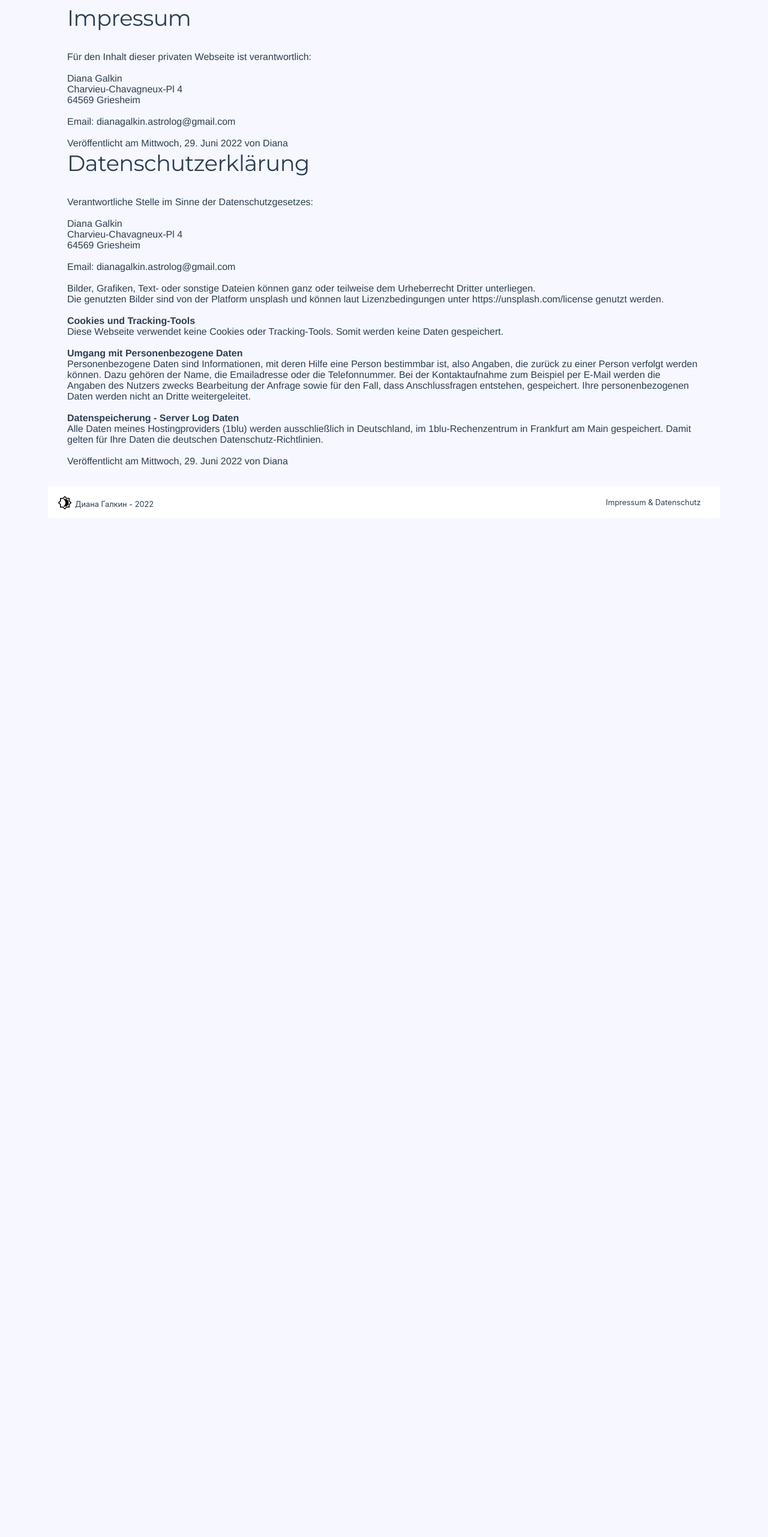
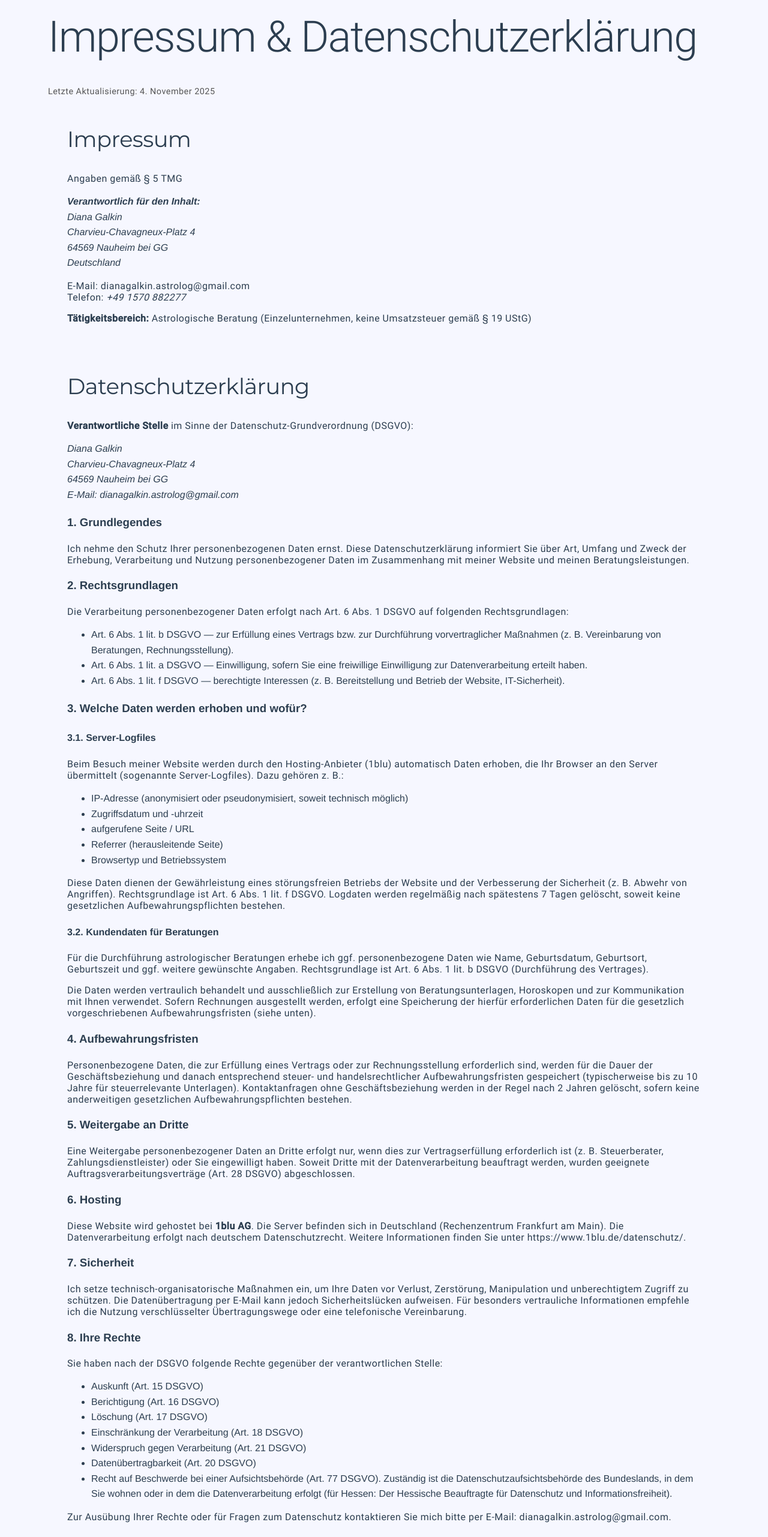
Before and after one commit to mamazur/diana-vue, a Vue app: page /imprint in a window 1280 px wide. Shown: the part 140-2702 px from the top of the page at 60% size. Before the commit the page ends 1004 px from the top, so only its background shows below. Built offline with nearby package versions, Linux system fonts and the light colour scheme.

Commit message:
Refactor impressum

```diff
--- a/src/assets/base.css
+++ b/src/assets/base.css
@@ -22,13 +22,15 @@ html {
 body {
   font-family: 'Montserrat', sans-serif;
   font-style: normal;
-  margin: auto;
-  max-width: 1120px;
   background: var(--background);
   color: var(--text);
   height: 100%;
 }
 
+main {
+    max-width: 1120px;
+      margin: auto;
+}
 h1 {
   font-family: 'Roboto';
   font-style: normal;
@@ -111,8 +113,7 @@ a {
   text-decoration: none;
   color: var(--surface-color);
 }
-
-@media (max-width: 576px) {
+@media (max-width: 768px) {
   body {
     max-width: 100%;
   }
--- a/src/components/shared/HeaderBar.vue
+++ b/src/components/shared/HeaderBar.vue
@@ -67,7 +67,6 @@ const isOpen = ref(false);
   display: none;
 }
 
-/* Menu links */
 .menu-links {
   display: flex;
   gap: 1rem;
@@ -81,7 +80,6 @@ const isOpen = ref(false);
   color: #333;
 }
 
-/* --- Mobile --- */
 @media (max-width: 768px) {
   .menu {
     flex-direction: column;
--- a/src/router/index.ts
+++ b/src/router/index.ts
@@ -1,7 +1,7 @@
 import { createRouter, createWebHistory } from 'vue-router'
 
 const router = createRouter({
-  history: createWebHistory(),
+  history: createWebHistory(import.meta.env.BASE_URL),
   routes: [
     {
       path: '/',
--- a/src/views/HomePage.vue
+++ b/src/views/HomePage.vue
@@ -45,6 +45,7 @@ const { tm } = useI18n();
 const paragraphs = tm("astrology.paragraphs") as string[];
 </script>
 <template>
+  <main>
     <div class="container">
       <div class="container__item header">
         <h1>
@@ -158,6 +159,7 @@ const paragraphs = tm("astrology.paragraphs") as string[];
         </div>
       </div>
     </div>
+  </main>
 </template>
 
 <style scoped>
@@ -196,7 +198,6 @@ const paragraphs = tm("astrology.paragraphs") as string[];
       height: 175px;
       width: 175px;
     }
-
   }
 
   .info--lila {
@@ -222,7 +223,7 @@ const paragraphs = tm("astrology.paragraphs") as string[];
   }
 }
 
-@media (max-width: 676px) {
+@media (max-width: 768px) {
   .container {
     .header {
       min-height: 220px;
--- a/src/views/ImprintPage.vue
+++ b/src/views/ImprintPage.vue
@@ -1,68 +1,229 @@
 <template>
   <main>
-    <div class="container">
-      <div class="container__impressum">
-        <h2>Impressum</h2>
-        <div>
-          <div>Für den Inhalt dieser privaten Webseite ist verantwortlich:</div>
-          <br />
-          <div>
-            Diana Galkin<br />
-            Charvieu-Chavagneux-Pl 4 <br />
-            64569 Griesheim <br />
-            <br />
-            Email: dianagalkin.astrolog@gmail.com <br />
-            <br />
-          </div>
+    <header>
+      <h1>Impressum &amp; Datenschutzerklärung</h1>
+      <p class="meta">Letzte Aktualisierung: 4. November 2025</p>
+    </header>
 
-          Veröffentlicht am Mittwoch, 29. Juni 2022 von Diana
-        </div>
-        <h2>Datenschutzerklärung</h2>
-        <div>
-          <div>Verantwortliche Stelle im Sinne der Datenschutzgesetzes:</div>
-          <br />
-          <div>
-            Diana Galkin<br />
-            Charvieu-Chavagneux-Pl 4<br />
-            64569 Griesheim <br />
-            <br />
-            Email: dianagalkin.astrolog@gmail.com <br />
-            <br />
-            Bilder, Grafiken, Text- oder sonstige Dateien können ganz oder
-            teilweise dem Urheberrecht Dritter unterliegen. <br />
-            Die genutzten Bilder sind von der Platform unsplash und können laut
-            Lizenzbedingungen unter https://unsplash.com/license genutzt werden.
-          </div>
-          <br />
-          <div><b>Cookies und Tracking-Tools</b></div>
-          Diese Webseite verwendet keine Cookies oder Tracking-Tools. Somit
-          werden keine Daten gespeichert.
-          <br />
-          <br />
-          <div><b>Umgang mit Personenbezogene Daten</b></div>
-          Personenbezogene Daten sind Informationen, mit deren Hilfe eine Person
-          bestimmbar ist, also Angaben, die zurück zu einer Person verfolgt
-          werden können. Dazu gehören der Name, die Emailadresse oder die
-          Telefonnummer. Bei der Kontaktaufnahme zum Beispiel per E-Mail werden
-          die Angaben des Nutzers zwecks Bearbeitung der Anfrage sowie für den
-          Fall, dass Anschlussfragen entstehen, gespeichert. Ihre
-          personenbezogenen Daten werden nicht an Dritte weitergeleitet.
-          <br />
-          <br />
-          <div><b>Datenspeicherung - Server Log Daten</b></div>
-          Alle Daten meines Hostingproviders (1blu) werden ausschließlich in
-          Deutschland, im 1blu-Rechenzentrum in Frankfurt am Main gespeichert.
-          Damit gelten für Ihre Daten die deutschen Datenschutz-Richtlinien.
-          <br /><br />
+    <section class="impressum">
+      <h2>Impressum</h2>
 
-          Veröffentlicht am Mittwoch, 29. Juni 2022 von Diana
-        </div>
-      </div>
-    </div>
+      <p>Angaben gemäß § 5 TMG</p>
+
+      <address>
+        <strong>Verantwortlich für den Inhalt:</strong><br />
+        Diana Galkin<br />
+        Charvieu-Chavagneux-Platz 4<br />
+        64569 Nauheim bei GG<br />
+        Deutschland
+      </address>
+
+      <p>
+        E-Mail:
+        <a href="mailto:dianagalkin.astrolog@gmail.com"
+          >dianagalkin.astrolog@gmail.com</a
+        ><br />
+        Telefon: <em>+49 1570 882277</em>
+      </p>
+
+      <p>
+        <strong>Tätigkeitsbereich:</strong> Astrologische Beratung
+        (Einzelunternehmen, keine Umsatzsteuer gemäß § 19 UStG)
+      </p>
+    </section>
+
+    <section class="datenschutz">
+      <h2>Datenschutzerklärung</h2>
+
+      <p>
+        <strong>Verantwortliche Stelle</strong> im Sinne der
+        Datenschutz-Grundverordnung (DSGVO):
+      </p>
+      <address>
+        Diana Galkin<br />
+        Charvieu-Chavagneux-Platz 4<br />
+        64569 Nauheim bei GG<br />
+        E-Mail:
+        <a href="mailto:dianagalkin.astrolog@gmail.com"
+          >dianagalkin.astrolog@gmail.com</a
+        >
+      </address>
+
+      <h3>1. Grundlegendes</h3>
+      <p>
+        Ich nehme den Schutz Ihrer personenbezogenen Daten ernst. Diese
+        Datenschutzerklärung informiert Sie über Art, Umfang und Zweck der
+        Erhebung, Verarbeitung und Nutzung personenbezogener Daten im
+        Zusammenhang mit meiner Website und meinen Beratungsleistungen.
+      </p>
+
+      <h3>2. Rechtsgrundlagen</h3>
+      <p>
+        Die Verarbeitung personenbezogener Daten erfolgt nach Art. 6 Abs. 1
+        DSGVO auf folgenden Rechtsgrundlagen:
+      </p>
+      <ul>
+        <li>
+          Art. 6 Abs. 1 lit. b DSGVO — zur Erfüllung eines Vertrags bzw. zur
+          Durchführung vorvertraglicher Maßnahmen (z. B. Vereinbarung von
+          Beratungen, Rechnungsstellung).
+        </li>
+        <li>
+          Art. 6 Abs. 1 lit. a DSGVO — Einwilligung, sofern Sie eine freiwillige
+          Einwilligung zur Datenverarbeitung erteilt haben.
+        </li>
+        <li>
+          Art. 6 Abs. 1 lit. f DSGVO — berechtigte Interessen (z. B.
+          Bereitstellung und Betrieb der Website, IT-Sicherheit).
+        </li>
+      </ul>
+
+      <h3>3. Welche Daten werden erhoben und wofür?</h3>
+
+      <h4>3.1. Server-Logfiles</h4>
+      <p>
+        Beim Besuch meiner Website werden durch den Hosting-Anbieter (1blu)
+        automatisch Daten erhoben, die Ihr Browser an den Server übermittelt
+        (sogenannte Server-Logfiles). Dazu gehören z. B.:
+      </p>
+      <ul>
+        <li>
+          IP-Adresse (anonymisiert oder pseudonymisiert, soweit technisch
+          möglich)
+        </li>
+        <li>Zugriffsdatum und -uhrzeit</li>
+        <li>aufgerufene Seite / URL</li>
+        <li>Referrer (herausleitende Seite)</li>
+        <li>Browsertyp und Betriebssystem</li>
+      </ul>
+      <p>
+        Diese Daten dienen der Gewährleistung eines störungsfreien Betriebs der
+        Website und der Verbesserung der Sicherheit (z. B. Abwehr von
+        Angriffen). Rechtsgrundlage ist Art. 6 Abs. 1 lit. f DSGVO. Logdaten
+        werden regelmäßig nach spätestens 7 Tagen gelöscht, soweit keine
+        gesetzlichen Aufbewahrungspflichten bestehen.
+      </p>
+
+      <h4>3.2. Kundendaten für Beratungen</h4>
+      <p>
+        Für die Durchführung astrologischer Beratungen erhebe ich ggf.
+        personenbezogene Daten wie Name, Geburtsdatum, Geburtsort, Geburtszeit
+        und ggf. weitere gewünschte Angaben. Rechtsgrundlage ist Art. 6 Abs. 1
+        lit. b DSGVO (Durchführung des Vertrages).
+      </p>
+      <p>
+        Die Daten werden vertraulich behandelt und ausschließlich zur Erstellung
+        von Beratungsunterlagen, Horoskopen und zur Kommunikation mit Ihnen
+        verwendet. Sofern Rechnungen ausgestellt werden, erfolgt eine
+        Speicherung der hierfür erforderlichen Daten für die gesetzlich
+        vorgeschriebenen Aufbewahrungsfristen (siehe unten).
+      </p>
+
+      <h3>4. Aufbewahrungsfristen</h3>
+      <p>
+        Personenbezogene Daten, die zur Erfüllung eines Vertrags oder zur
+        Rechnungsstellung erforderlich sind, werden für die Dauer der
+        Geschäftsbeziehung und danach entsprechend steuer- und
+        handelsrechtlicher Aufbewahrungsfristen gespeichert (typischerweise bis
+        zu 10 Jahre für steuerrelevante Unterlagen). Kontaktanfragen ohne
+        Geschäftsbeziehung werden in der Regel nach 2 Jahren gelöscht, sofern
+        keine anderweitigen gesetzlichen Aufbewahrungspflichten bestehen.
+      </p>
+
+      <h3>5. Weitergabe an Dritte</h3>
+      <p>
+        Eine Weitergabe personenbezogener Daten an Dritte erfolgt nur, wenn dies
+        zur Vertragserfüllung erforderlich ist (z. B. Steuerberater,
+        Zahlungsdienstleister) oder Sie eingewilligt haben. Soweit Dritte mit
+        der Datenverarbeitung beauftragt werden, wurden geeignete
+        Auftragsverarbeitungsverträge (Art. 28 DSGVO) abgeschlossen.
+      </p>
+
+      <h3>6. Hosting</h3>
+      <p>
+        Diese Website wird gehostet bei <strong>1blu AG</strong>. Die Server
+        befinden sich in Deutschland (Rechenzentrum Frankfurt am Main). Die
+        Datenverarbeitung erfolgt nach deutschem Datenschutzrecht. Weitere
+        Informationen finden Sie unter
+        <a
+          href="https://www.1blu.de/datenschutz/"
+          target="_blank"
+          rel="noopener"
+          >https://www.1blu.de/datenschutz/</a
+        >.
+      </p>
+
+      <h3>7. Sicherheit</h3>
+      <p>
+        Ich setze technisch-organisatorische Maßnahmen ein, um Ihre Daten vor
+        Verlust, Zerstörung, Manipulation und unberechtigtem Zugriff zu
+        schützen. Die Datenübertragung per E-Mail kann jedoch Sicherheitslücken
+        aufweisen. Für besonders vertrauliche Informationen empfehle ich die
+        Nutzung verschlüsselter Übertragungswege oder eine telefonische
+        Vereinbarung.
+      </p>
+
+      <h3>8. Ihre Rechte</h3>
+      <p>
+        Sie haben nach der DSGVO folgende Rechte gegenüber der verantwortlichen
+        Stelle:
+      </p>
+      <ul>
+        <li>Auskunft (Art. 15 DSGVO)</li>
+        <li>Berichtigung (Art. 16 DSGVO)</li>
+        <li>Löschung (Art. 17 DSGVO)</li>
+        <li>Einschränkung der Verarbeitung (Art. 18 DSGVO)</li>
+        <li>Widerspruch gegen Verarbeitung (Art. 21 DSGVO)</li>
+        <li>Datenübertragbarkeit (Art. 20 DSGVO)</li>
+        <li>
+          Recht auf Beschwerde bei einer Aufsichtsbehörde (Art. 77 DSGVO).
+          Zuständig ist die Datenschutzaufsichtsbehörde des Bundeslands, in dem
+          Sie wohnen oder in dem die Datenverarbeitung erfolgt (für Hessen: Der
+          Hessische Beauftragte für Datenschutz und Informationsfreiheit).
+        </li>
+      </ul>
+      <p>
+        Zur Ausübung Ihrer Rechte oder für Fragen zum Datenschutz kontaktieren
+        Sie mich bitte per E-Mail:
+        <a href="mailto:dianagalkin.astrolog@gmail.com"
+          >dianagalkin.astrolog@gmail.com</a
+        >.
+      </p>
+
+      <h3>9. Verarbeitung für steuerliche Zwecke</h3>
+      <p>
+        Sollten Beratungen bezahlt und Rechnungen ausgestellt werden, werden die
+        hierfür relevanten personenbezogenen Daten (Name, Adresse, Betrag) zur
+        Erfüllung steuerlicher Pflichten aufbewahrt. Gesetzliche
+        Aufbewahrungsfristen können bis zu 10 Jahre betragen (nach AO, HGB).
+      </p>
+
+      <h3>10. Cookies &amp; Tracking</h3>
+      <p>
+        Diese Website setzt keine Tracking-Cookies ein. Sollte zukünftig ein
+        Tracking-Tool verwendet werden, wird dies hier transparent ausgewiesen
+        und ggf. eine Einwilligung eingeholt.
+      </p>
+
+      <h3>11. Änderungen dieser Datenschutzerklärung</h3>
+      <p>
+        Diese Datenschutzerklärung kann von Zeit zu Zeit angepasst werden (z. B.
+        bei neuen Rechtslagen oder Änderungen von Diensten). Die aktuelle
+        Fassung ist jeweils auf dieser Seite verfügbar. Letzte Aktualisierung:
+        4. November 2025.
+      </p>
+    </section>
   </main>
 </template>
-<style scoped>
-.container__impressum {
+
+<style>
+.impressum,
+.datenschutz {
   padding: 2rem;
+  line-height: 1.6;
+}
+.meta {
+  color: #555;
+  font-size: 0.9rem;
 }
 </style>
```
Also changed, not shown: src/views/OfferPage.vue (+54 -47 lines). Lines whose indentation alone changed are shown as unchanged.
